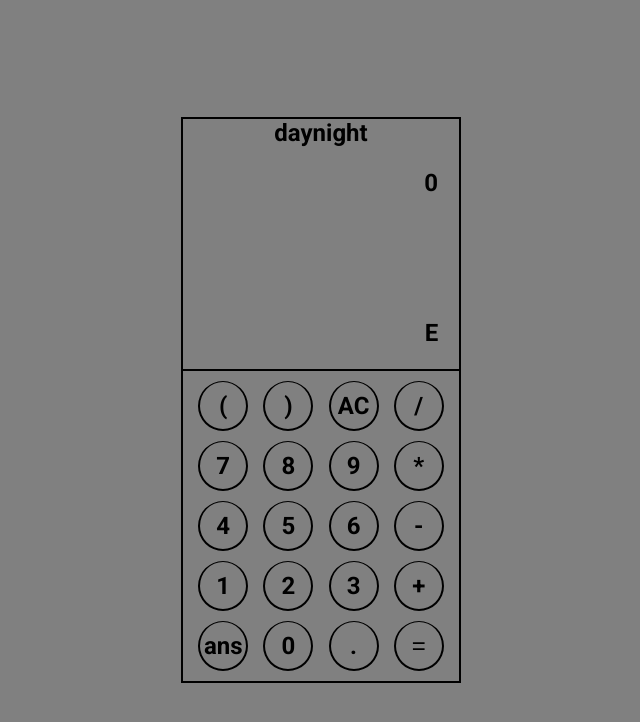
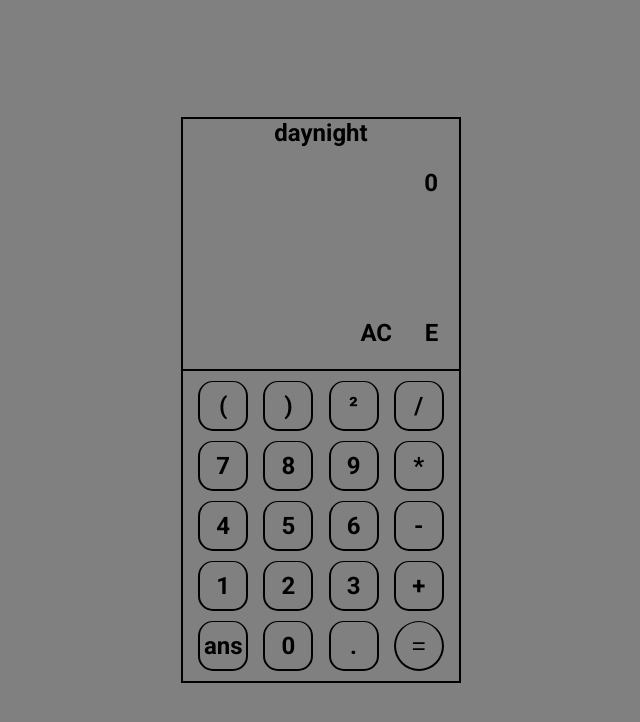
Before and after one commit to bwardak/calculator-project-waiheke, a website built with Vite: page index.html in a window 1280 px wide. Shown: the whole page, without its empty margins (319-959 px from the left). Built offline with nearby package versions, Linux system fonts and the light colour scheme.

Commit message:
Completed ANS feature. Switched buttons around to make space for squared symbol. AC now on screen

```diff
--- a/index.html
+++ b/index.html
@@ -16,6 +16,7 @@
         </div>
           <div class="screen screen--equation">0</div>
           <div class="screen screen--answer"></div>
+          <div class="screen button--clear">AC</div>
           <div class="screen screen--eraser">E</div>
 
 
@@ -25,7 +26,7 @@
         <div class="calc-row first-row">
           <button class="button button--number">(</button>
           <button class="button button--number">)</button>
-          <button class="button button--clear">AC</button>
+          <button class="button button--squared">²</button>
           <button class="button button--operator button--division">/</button>
         </div>
 
--- a/src/main.ts
+++ b/src/main.ts
@@ -33,17 +33,13 @@ const handleClickedButtonNumberToArray = (event: Event) => {  // Takes value of
 
 const turnStringIntoArithmeticEquation = () => {
   arithmeticEquation = sumOfNumsString.join("");
-  console.log(arithmeticEquation)
   bracketsFromEquation = arithmeticEquation.match(/\([^()]*\)/g);
 
-  console.log(bracketsFromEquation)
   const removeBracketsFromEquation = bracketsFromEquation?.map(equation =>
     equation.slice(1, -1));
-  console.log(removeBracketsFromEquation)
 
   if (removeBracketsFromEquation) {
     evaluatedExpressions = removeBracketsFromEquation.map(performEquationWithinBrackets);
-    console.log(evaluatedExpressions);
 }
 }
 
@@ -82,7 +78,6 @@ const returnBracketResultToEquation = () => {
       newExpression = newExpression.replace(equation, evaluatedExpressions[index].toString())  // replaces the bracketed strings with
     })                                                                                         // their calculated values
   }
-  console.log(newExpression)
 }
 
 const seperatingArrayIntoNumbersAndOperators = () => {
@@ -159,19 +154,14 @@ const postingAnswer = (): void => {                             // Changes the a
     switch (operator) {
       case "+":
         result += storingNumbers[i];
-        console.log(result);
-        console.log(finalOperators);
         break;
       case "-":
         result -= storingNumbers[i];
-        console.log(result);
-        console.log(finalOperators);
         break;
     }
   }
   screenAnswer.innerText = result.toString();
   storingAnswer.push(result.toString())
-  console.log(storingAnswer)
 };
 
 const handleAnswerHoldingButton = () => {
@@ -184,6 +174,13 @@ const handleAnswerHoldingButton = () => {
   }
   screenEquation.innerText += buttonAns.innerText.toUpperCase();
   sumOfNumsString.push(storingAnswer[0])
+  for (let i = storingAnswer.length; i > 0; i--) {
+    storingAnswer.pop();
+  }
+  console.log(storingAnswer[0]);
+
+  console.log(sumOfNumsString);
+
 }
 
 const handleStoringOperatorToArray = (event: Event) => {
@@ -197,9 +194,6 @@ const handleResetCalculator = () => {
     screenAnswer.innerText = "";
   }
     screenEquation.innerText = "0";
-    for (let i = storingAnswer.length; i > 0; i--){
-      storingAnswer.pop()
-    }
     for (let i = storingNumbers.length; i > 0; i--){
       storingNumbers.pop()
     }
@@ -226,6 +220,7 @@ buttonClear.addEventListener("click", handleResetCalculator);
 buttonAns.addEventListener("click", () => {
   handleResetCalculator();
   handleAnswerHoldingButton();
+
 })
 
 buttonsOperator.forEach((operator) => {
--- a/src/style.scss
+++ b/src/style.scss
@@ -58,6 +58,10 @@ body {
   .screen--eraser {
     grid-area: 5 / 5 / 6 / 6;
   }
+
+  .button--clear {
+    grid-area: 5 / 4 / 6 / 5;
+  }
 }
 
 
@@ -72,7 +76,7 @@ body {
   height: 50px;
   border: 2px solid black;
   border-top-width: 1px;
-  border-radius: 100%;
+  border-radius: 15px;
 }
 
 .button--omit{
```
